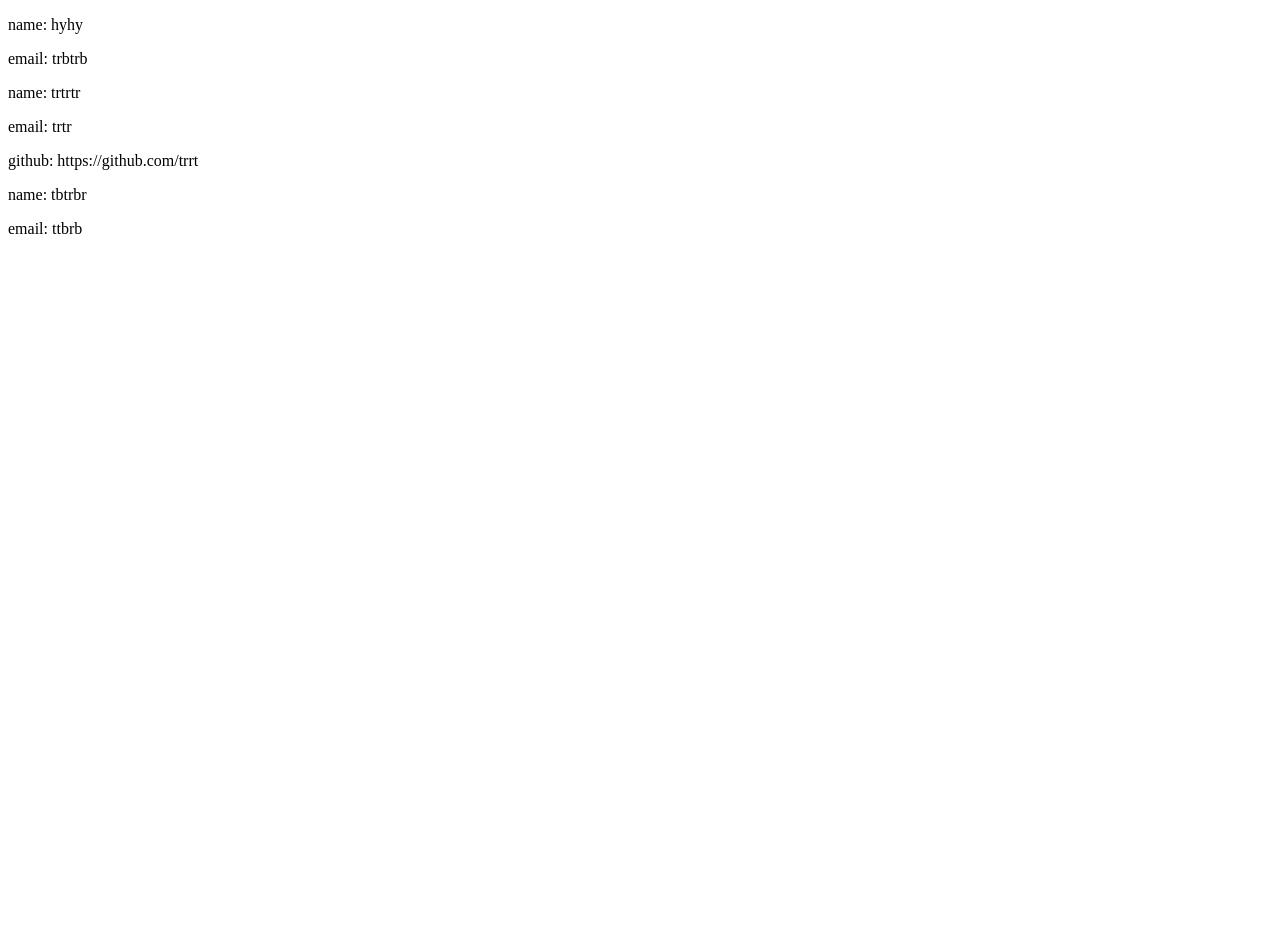
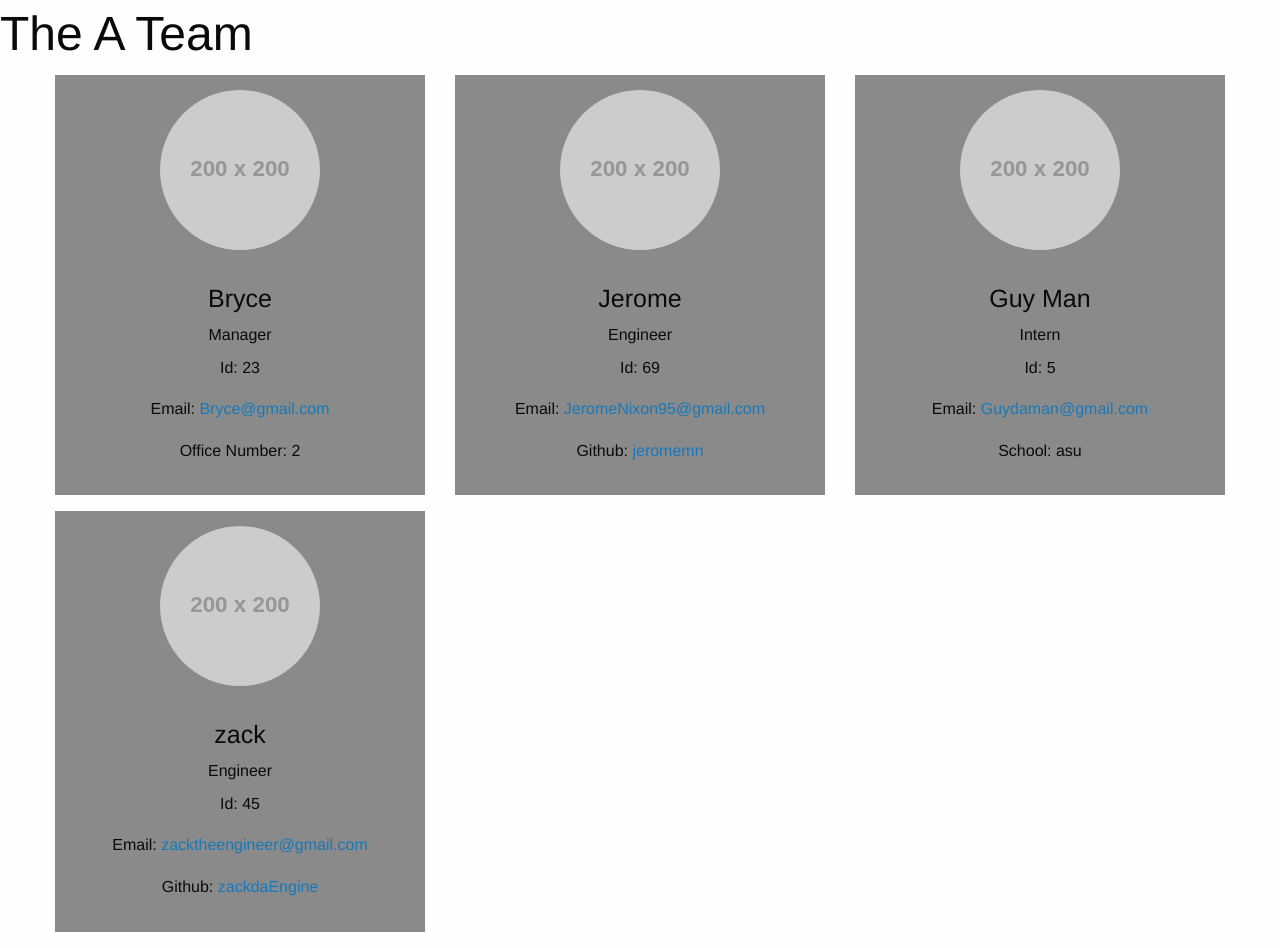
Before and after one commit to Jeromemn/Team-Profiles, a website: page index.html in a window 1280 px wide. Before the commit the page ends 800 px from the top, so only its background shows below. Drawn offline with nearby package versions, Linux system fonts and the light colour scheme; placeholder pictures from the web are drawn by us.

Commit message:
added html and html styles

```diff
--- a/generateUI.js
+++ b/generateUI.js
@@ -4,25 +4,44 @@ function generateUI(employees) {
   //  for each employee create a card in html
   //  display employee information on card
   console.log(employees);
-  const employeeCards = employees.map((employee) => {
+  const employeeCards = employees
+    .map((employee) => {
       return `
-          <div>
-              <p>name: ${employee.getName()}</p>
-              <p>Id: ${employee.getId()}</p>
-              <p>email: ${employee.getEmail()}</p>
+    <div class="cell small-4">
+    <div class="card-user-container">
+
+    <div class="card-user-avatar">
+        <img src="https://placehold.it/200x200" alt="" class="user-image">
+    </div>
+
+
+  <div class="card-user-bio">
+    <h4>${employee.getName()}</h4>
+    <h6> ${employee.getRole()}</h6>
+    <p>Id: ${employee.getId()} </p>
+    <p>Email: <a href="mailto:${employee.getEmail()}">${employee.getEmail()} </a></p>
+    ${
+      employee.getRole() === "Manager"
+        ? `<p>Office Number: ${employee.getOfficeNumber()}</p>`
+        : ""
+    }
       ${
         employee.getRole() === "Engineer"
-                  ? `<p>github: ${employee.getGithub()}</p>`
+          ? `<p>Github: <a href="https://github.com/${employee.getGithub()}">${employee.getGithub()}</a></p>`
           : ""
       }
       ${
         employee.getRole() === "Intern"
-                  ? `<p>school: ${employee.getSchool()}</p>`
+          ? `<p>School: ${employee.getSchool()}</p>`
           : ""
       }
   </div>
+</div>
+</div>
+
       `;
-  }).join(' ');
+    })
+    .join(" ");
   // use join to remove ,s that come from the array
   // console.log(employeeCards);
   // map to return as a div not as an array
@@ -33,10 +52,17 @@ function generateUI(employees) {
             <meta charset="UTF-8">
             <meta http-equiv="X-UA-Compatible" content="IE=edge">
             <meta name="viewport" content="width=device-width, initial-scale=1.0">
-            <title>Document</title>
+            <link rel="stylesheet" href="https://cdn.jsdelivr.net/npm/foundation-sites@6.7.5/dist/css/foundation.min.css" crossorigin="anonymous">
+            <title>A team profile</title>
         </head>
         <body>
+        <header> The A Team </header>
+        <div class="grid-container">
+         <div class="grid-x grid-margin-x">
             ${employeeCards}
+
+        </div>
+        </div>
         </body>
         </html>
     `;
--- a/index.html
+++ b/index.html
@@ -5,27 +5,104 @@
             <meta charset="UTF-8">
             <meta http-equiv="X-UA-Compatible" content="IE=edge">
             <meta name="viewport" content="width=device-width, initial-scale=1.0">
-            <title>Document</title>
+            <link rel="stylesheet" href="https://cdn.jsdelivr.net/npm/foundation-sites@6.7.5/dist/css/foundation.min.css" crossorigin="anonymous">
+            <link rel="stylesheet" href="style.css">
+            <title>A team profile</title>
         </head>
         <body>
+        <header>
+          <h1>The A Team </h1>
+          </header>
 
-          <div>
-              <p>name: hyhy</p>
-              <p>email: trbtrb</p>
+        <div class="grid-container">
+         <div class="grid-x grid-margin-x">
 
-          </div>
+    <div class="cell small-4">
+    <div class="card-user-container">
 
-          <div>
-              <p>name: trtrtr</p>
-              <p>email: trtr</p>
-              <p>github: https://github.com/trrt</p>
-          </div>
+    <div class="card-user-avatar">
+        <img src="https://placehold.it/200x200" alt="" class="user-image">
+    </div>
 
-          <div>
-              <p>name: tbtrbr</p>
-              <p>email: ttbrb</p>
 
-          </div>
+  <div class="card-user-bio">
+    <h4>Bryce </h4>
+    <h6> Manager</h6>
+    <p>Id: 23 </p>
+    <p>Email: <a href="mailto:Bryce@gmail.com">Bryce@gmail.com </a></p>
+    <p>Office Number: 2</p>
 
+
+  </div>
+</div>
+</div>
+
+
+    <div class="cell small-4">
+    <div class="card-user-container">
+
+    <div class="card-user-avatar">
+        <img src="https://placehold.it/200x200" alt="" class="user-image">
+    </div>
+
+
+  <div class="card-user-bio">
+    <h4>Jerome</h4>
+    <h6> Engineer</h6>
+    <p>Id: 69 </p>
+    <p>Email: <a href="mailto:JeromeNixon95@gmail.com">JeromeNixon95@gmail.com </a></p>
+
+      <p>Github: <a href="https://github.com/jeromemn">jeromemn</a></p>
+
+  </div>
+</div>
+</div>
+
+
+    <div class="cell small-4">
+    <div class="card-user-container">
+
+    <div class="card-user-avatar">
+        <img src="https://placehold.it/200x200" alt="" class="user-image">
+    </div>
+
+
+  <div class="card-user-bio">
+    <h4>Guy Man</h4>
+    <h6> Intern</h6>
+    <p>Id: 5 </p>
+    <p>Email: <a href="mailto:Guydaman@gmail.com">Guydaman@gmail.com </a></p>
+
+
+      <p>School: asu</p>
+  </div>
+</div>
+</div>
+
+
+    <div class="cell small-4">
+    <div class="card-user-container">
+
+    <div class="card-user-avatar">
+        <img src="https://placehold.it/200x200" alt="" class="user-image">
+    </div>
+
+
+  <div class="card-user-bio">
+    <h4>zack</h4>
+    <h6> Engineer</h6>
+    <p>Id: 45 </p>
+    <p>Email: <a href="mailto:zacktheengineer@gmail.com">zacktheengineer@gmail.com </a></p>
+
+      <p>Github: <a href="https://github.com/zackdaEngine">zackdaEngine</a></p>
+
+  </div>
+</div>
+</div>
+
+
+
+        </div>
+        </div>
         </body>
         </html>
--- a/index.js
+++ b/index.js
@@ -79,6 +79,8 @@ function promptInternQuestions() {
     ]);
   }
 
+  // creates prompt to identify if a new teammate should be added and if so what type,
+  // for engineer/ intern that employees questions prompt, for Generate my site call generateUi
 function promptAddTeamMember() {
   return inquirer.prompt([
     {
--- a/lib/Engineer.js
+++ b/lib/Engineer.js
@@ -6,7 +6,7 @@ class Engineer extends Employee {
     this.github = github;
     }
     getGithub() {
-        return `https://github.com/${this.github}`;
+        return `${this.github}`;
         // input from engineer questions github?
     }
     getRole() {
--- a/lib/Manager.js
+++ b/lib/Manager.js
@@ -9,5 +9,9 @@ class Manager extends Employee {
     getRole() {
         return 'Manager';
     }
+
+    getOfficeNumber() {
+        return this.officeNumber;
+    }
 }
 module.exports = Manager;
--- /dev/null
+++ b/style.css
@@ -0,0 +1,69 @@
+
+.card-user-container {
+  margin-bottom: 1rem;
+  background-color: #8a8a8a;
+  color: #0a0a0a;
+  overflow: hidden;
+  padding: 0;
+  border-radius: 0;
+}
+
+.card-user-container .card-user-avatar .user-image {
+  display: block;
+  margin: auto;
+  border-radius: 50%;
+  width: 11.875rem;
+  height: 11.875rem;
+  padding: 0.9375rem;
+}
+
+.card-user-container .card-user-avatar .user-image:hover {
+  -webkit-transform: scale(1.1);
+      -ms-transform: scale(1.1);
+          transform: scale(1.1);
+}
+
+.card-user-container .card-user-bio {
+  padding: 1rem;
+  text-align: center;
+}
+
+.card-user-container .card-user-bio .location {
+  display: inline-block;
+  margin: 0 0.9375rem;
+  color: #767676;
+  font-size: 0.875rem;
+}
+
+.card-user-container .card-user-bio .location-icon,
+.card-user-container .card-user-bio .location-text {
+  display: inline-block;
+  padding: 0 0.3125rem;
+}
+
+.card-user-container .card-user-social {
+  background: #e6e6e6;
+  padding: 1rem;
+  text-align: center;
+}
+
+.card-user-container .card-user-social ul {
+  display: inline-block;
+}
+
+.card-user-container .card-user-social ul li {
+  margin: 0 10px;
+  font-size: 1.2em;
+  cursor: pointer;
+}
+
+.card-user-container .card-user-social ul li:hover {
+  -webkit-transform: scale(1.1);
+      -ms-transform: scale(1.1);
+          transform: scale(1.1);
+}
+
+.card-user-container .card-user-button {
+  text-align: center;
+  padding: 1rem;
+}
```
Lines whose indentation alone changed are shown as unchanged.
